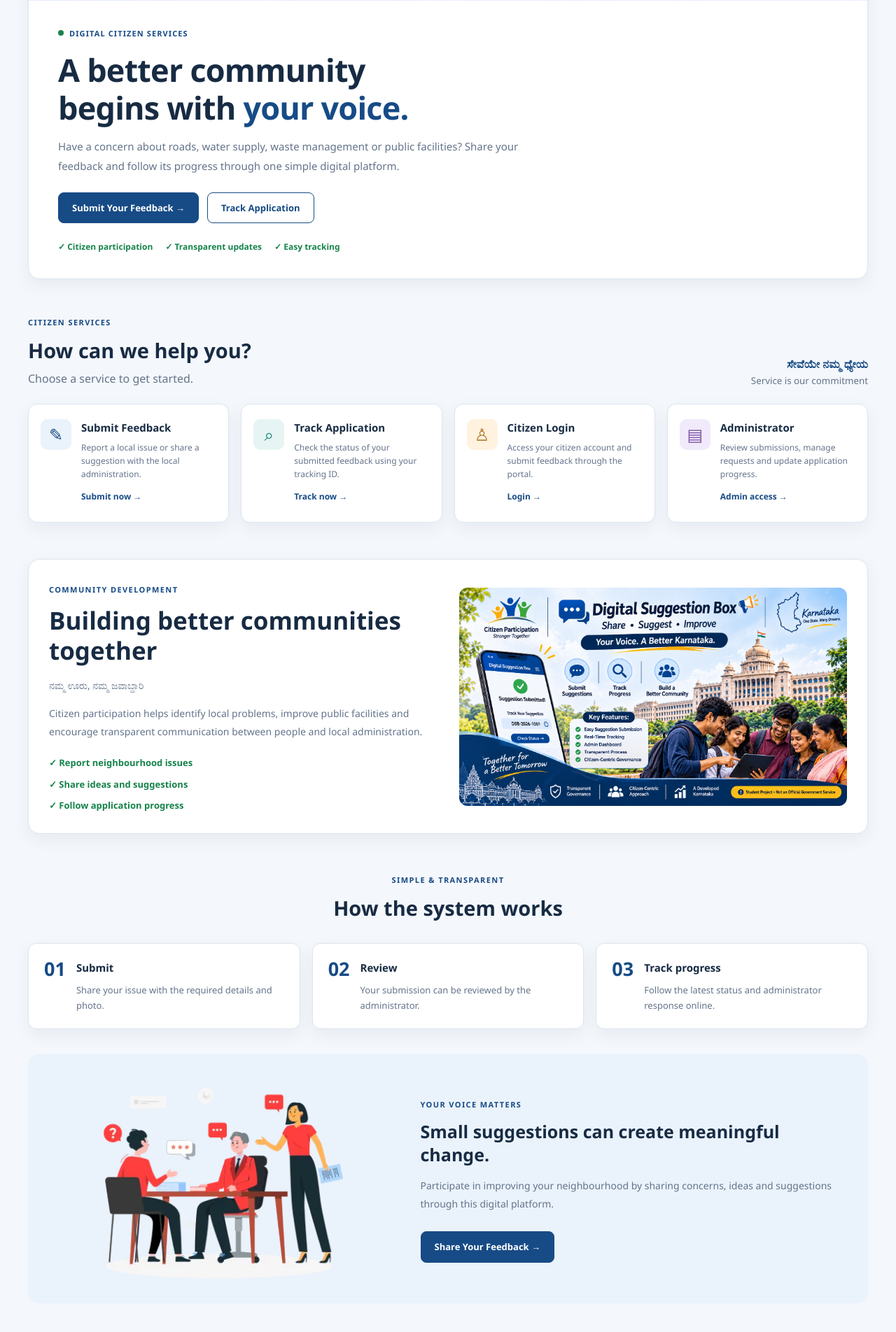
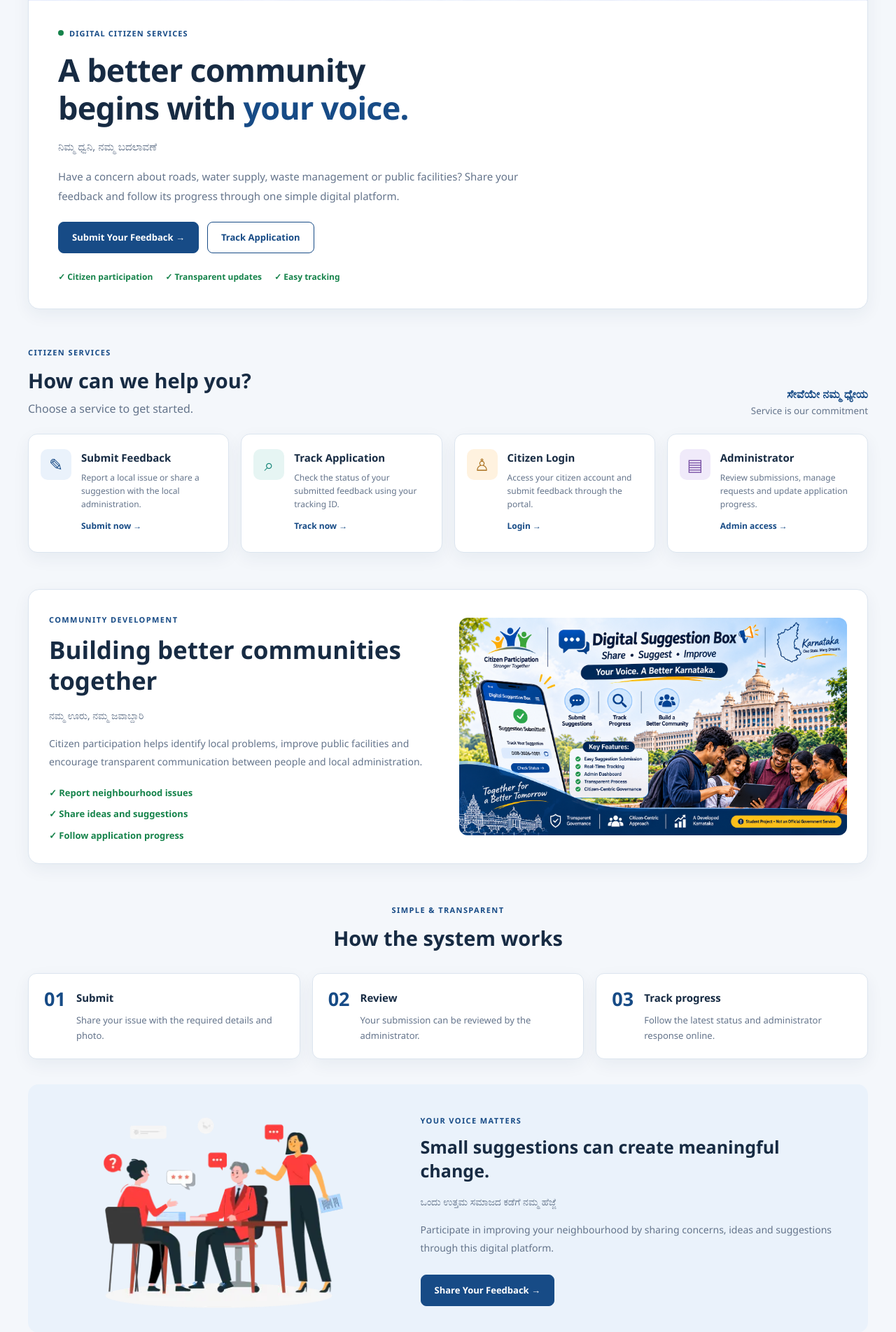
Before and after one commit to dhanushgowda1813-pixel/digital-suggestion-box1, a Flask app: page / in a window 1280 px wide. Shown: the part 955-2859 px from the top of the page at 70% size. Run offline with Flask 3, Linux system fonts and the light colour scheme.

Commit message:
Update index.html

```diff
--- a/templates/index.html
+++ b/templates/index.html
@@ -16,11 +16,9 @@
 
   <title>JANASETU | Digital Citizen Feedback System</title>
 
-  <!-- PWA CONFIGURATION -->
   <link rel="manifest" href="{{ url_for('static', filename='manifest.json') }}">
   <link rel="apple-touch-icon" href="{{ url_for('static', filename='app-icon.svg') }}">
 
-  <!-- LEAFLET MAP STYLES -->
   <link
     rel="stylesheet"
     href="https://unpkg.com/leaflet@1.9.4/dist/leaflet.css"
@@ -28,7 +26,6 @@
     crossorigin=""
   >
 
-  <!-- JANASETU WEBSITE STYLES -->
   <link rel="stylesheet" href="{{ url_for('static', filename='style.css') }}">
 </head>
 
@@ -49,7 +46,7 @@
     <span class="green"></span>
   </div>
 
-  <!-- MAIN JANASETU BANNER -->
+  <!-- JANASETU BANNER -->
   <header class="government-header janasetu-banner-header">
     <a
       href="#home"
@@ -113,16 +110,13 @@
         Logout
       </button>
 
-      <!-- THEME SELECTOR -->
+      <!-- ONLY LIGHT AND DARK THEMES -->
       <label class="theme-picker">
         <span>Theme</span>
 
         <select id="themeSelect" aria-label="Choose website theme">
           <option value="light">Light</option>
           <option value="dark">Dark</option>
-          <option value="ocean">Ocean</option>
-          <option value="sunset">Sunset</option>
-          <option value="forest">Forest</option>
         </select>
       </label>
 
@@ -156,6 +150,10 @@
           A better community<br>
           begins with <span>your voice.</span>
         </h2>
+
+        <p class="kannada-subtitle">
+          ನಿಮ್ಮ ಧ್ವನಿ, ನಮ್ಮ ಬದಲಾವಣೆ
+        </p>
 
         <p>
           Have a concern about roads, water supply, waste management
@@ -285,7 +283,7 @@
 
     </section>
 
-    <!-- COMMUNITY PARTICIPATION SECTION -->
+    <!-- COMMUNITY PARTICIPATION -->
     <section class="civic-features-section">
 
       <div class="civic-features-content">
@@ -363,7 +361,7 @@
 
       </div>
 
-      <!-- CITIZEN HELP SECTION -->
+      <!-- CITIZEN HELP -->
       <div class="citizen-help-section">
 
         <div class="citizen-help-image-wrap">
@@ -381,6 +379,10 @@
           <span class="section-eyebrow">YOUR VOICE MATTERS</span>
 
           <h3>Small suggestions can create meaningful change.</h3>
+
+          <p class="kannada-subtitle">
+            ಒಂದು ಉತ್ತಮ ಸಮಾಜದ ಕಡೆಗೆ ನಮ್ಮ ಹೆಜ್ಜೆ
+          </p>
 
           <p>
             Participate in improving your neighbourhood by sharing
@@ -451,7 +453,7 @@
 
   </footer>
 
-  <!-- NOTIFICATION MESSAGE -->
+  <!-- NOTIFICATION -->
   <div
     id="toast"
     role="status"
@@ -459,7 +461,7 @@
     aria-atomic="true"
   ></div>
 
-  <!-- LEAFLET MAP LIBRARY -->
+  <!-- LEAFLET MAP -->
   <script
     src="https://unpkg.com/leaflet@1.9.4/dist/leaflet.js"
     integrity="sha256-20nQCchB9co0qIjJZRGuk2/Z9VM+kNiyxNV1lvTlZBo="
@@ -467,7 +469,7 @@
     defer
   ></script>
 
-  <!-- JANASETU APPLICATION JAVASCRIPT -->
+  <!-- JANASETU JAVASCRIPT -->
   <script
     src="{{ url_for('static', filename='app.js') }}"
     defer
```
